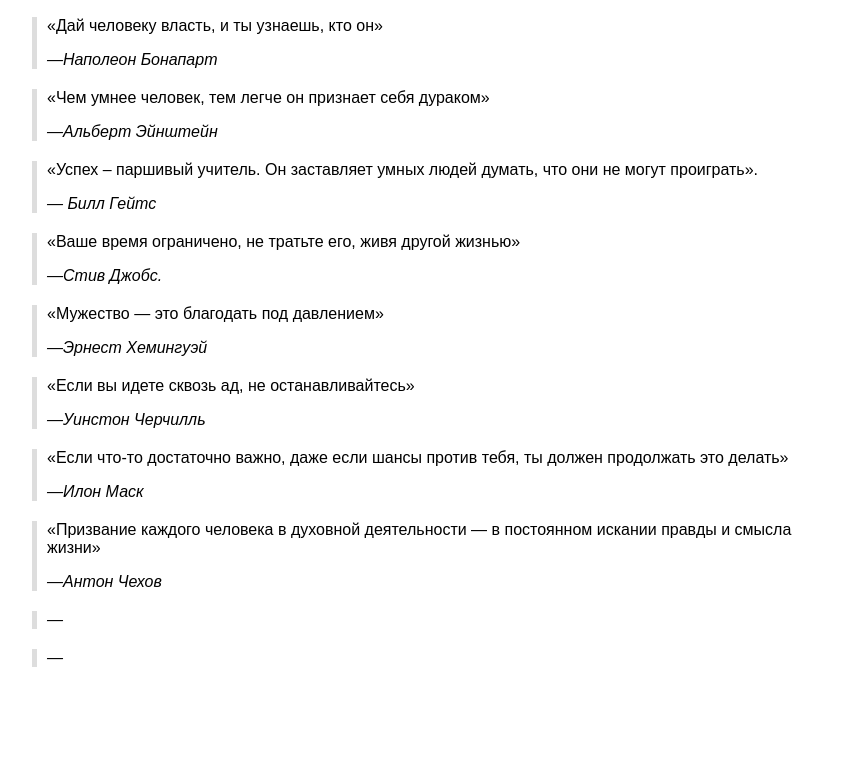
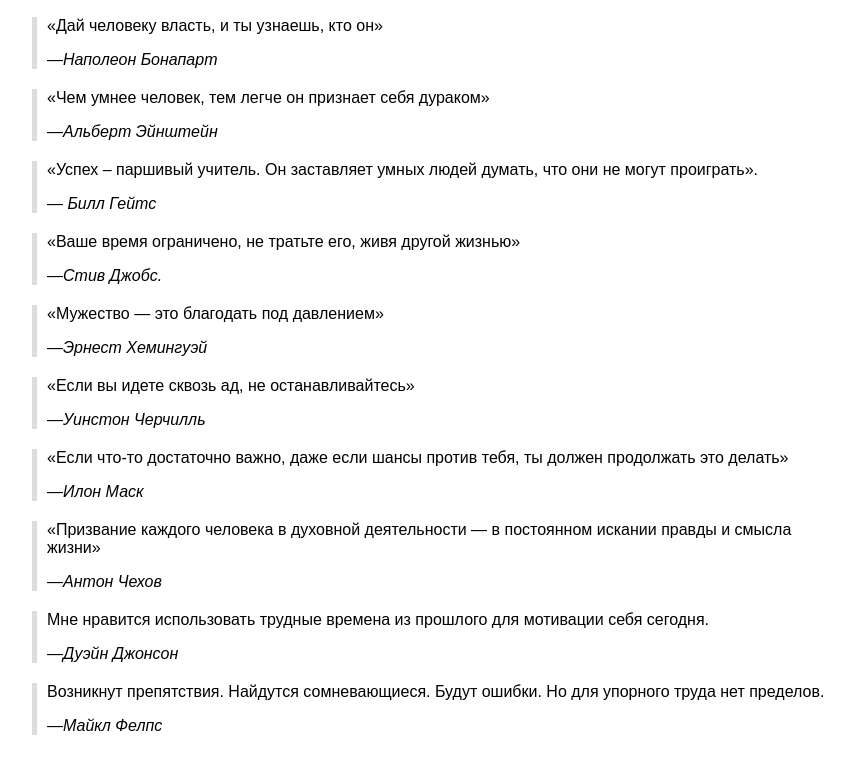
Before and after one commit to KiryaEllite/MAtreshka-rp-03-server, a plain HTML site: page index.html in a window 1280 px wide. Shown: the part 745-1518 px from the top of the page, without its empty margins (208-1062 px from the left). Before the commit the page ends 1452 px from the top, so only its background shows below. Drawn offline with Linux system fonts and the light colour scheme.

Commit message:
Update index.html

```diff
--- a/index.html
+++ b/index.html
@@ -73,11 +73,11 @@
 <p class="author">—Антон Чехов    </p>
 </div>
                               <div class="quote">
-<P> </P>
-<p class="author">—</p>
+<P> Мне нравится использовать трудные времена из прошлого для мотивации себя сегодня.</P>
+<p class="author">—Дуэйн Джонсон</p>
   </div>
                                  <div class="quote">
-<P> </P>
-<p class="author">—</p>
+<P>Возникнут препятствия. Найдутся сомневающиеся. Будут ошибки. Но для упорного труда нет пределов. </P>
+<p class="author">—Майкл Фелпс</p>
 </div>
 </html>
```
